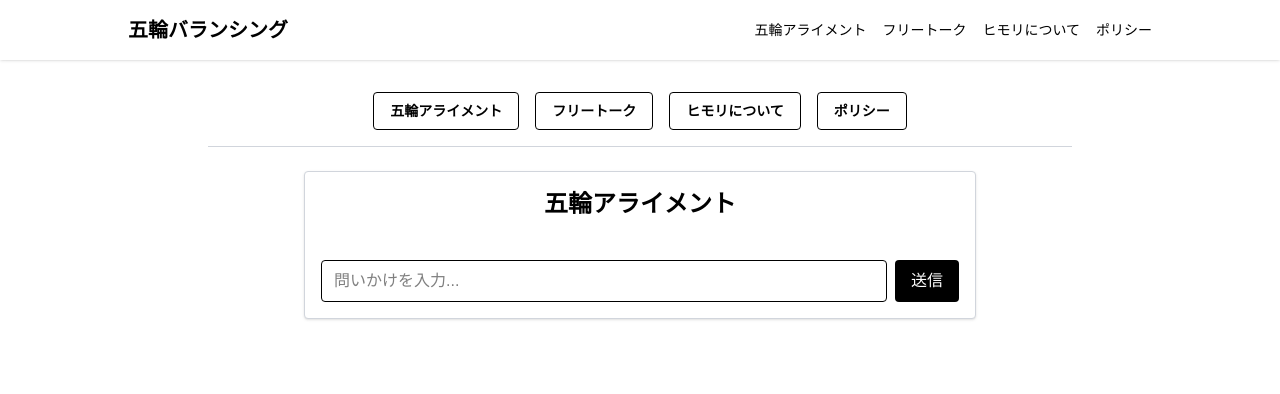
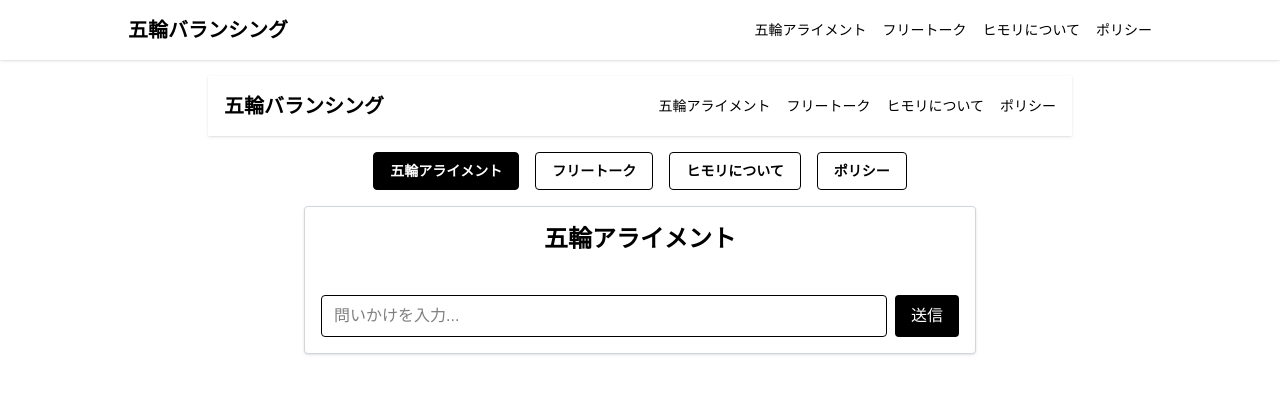
Before and after one commit to Kodai369/goring-app, a Next.js app: page / in a window 1280 px wide. Shown: the top 394 px of the page. Built offline with nearby package versions, Linux system fonts and the light colour scheme.

Commit message:
fix: 配色とレイアウト統一、alignページ修正

```diff
--- a/app/page.tsx
+++ b/app/page.tsx
@@ -1,13 +1,15 @@
 'use client';
 
 import { useState } from 'react';
+import Header from '@/components/Header'; // このHeaderはあなたが提示したものでOK
+import Link from 'next/link';
 
 type Message = {
   role: 'user' | 'assistant';
   content: string;
 };
 
-export default function Home() {
+export default function AlignPage() {
   const [input, setInput] = useState('');
   const [messages, setMessages] = useState<Message[]>([]);
   const [loading, setLoading] = useState(false);
@@ -17,7 +19,7 @@ export default function Home() {
     if (!input.trim()) return;
 
     const userMessage: Message = { role: 'user', content: input };
-    setMessages(prev => [...prev, userMessage]);
+    setMessages((prev) => [...prev, userMessage]);
     setInput('');
     setLoading(true);
 
@@ -29,23 +31,22 @@ export default function Home() {
 
     const data = await res.json();
     const assistantMessage: Message = { role: 'assistant', content: data.reply.content };
-    setMessages(prev => [...prev, assistantMessage]);
+    setMessages((prev) => [...prev, assistantMessage]);
     setLoading(false);
   };
 
   return (
     <div className="min-h-screen bg-white text-black">
-      {/* メインメニュー */}
-      <nav className="bg-white border-b border-gray-300 mb-6">
-        <div className="flex flex-wrap justify-center gap-4 p-4">
-          <a href="/" className="bg-white text-black border border-black px-4 py-2 rounded hover:bg-black hover:text-white text-sm font-semibold">五輪アライメント</a>
-          <a href="/free-talk" className="bg-white text-black border border-black px-4 py-2 rounded hover:bg-black hover:text-white text-sm font-semibold">フリートーク</a>
-          <a href="/himori" className="bg-white text-black border border-black px-4 py-2 rounded hover:bg-black hover:text-white text-sm font-semibold">ヒモリについて</a>
-          <a href="/policy" className="bg-white text-black border border-black px-4 py-2 rounded hover:bg-black hover:text-white text-sm font-semibold">ポリシー</a>
-        </div>
-      </nav>
+      <Header />
 
-      {/* コンテンツ */}
+      {/* メニューボタン（直接記述） */}
+      <div className="flex flex-wrap justify-center gap-4 p-4">
+        <Link href="/align" className="bg-black text-white px-4 py-2 rounded border border-black text-sm font-semibold">五輪アライメント</Link>
+        <Link href="/free" className="bg-white text-black px-4 py-2 rounded border border-black text-sm font-semibold hover:bg-black hover:text-white">フリートーク</Link>
+        <Link href="/himori" className="bg-white text-black px-4 py-2 rounded border border-black text-sm font-semibold hover:bg-black hover:text-white">ヒモリについて</Link>
+        <Link href="/privacy" className="bg-white text-black px-4 py-2 rounded border border-black text-sm font-semibold hover:bg-black hover:text-white">ポリシー</Link>
+      </div>
+
       <div className="max-w-2xl mx-auto bg-white border border-gray-300 rounded shadow p-4">
         <h1 className="text-2xl font-bold text-center mb-6">五輪アライメント</h1>
         <div className="space-y-4 mb-4 max-h-[50vh] overflow-y-auto">
```
